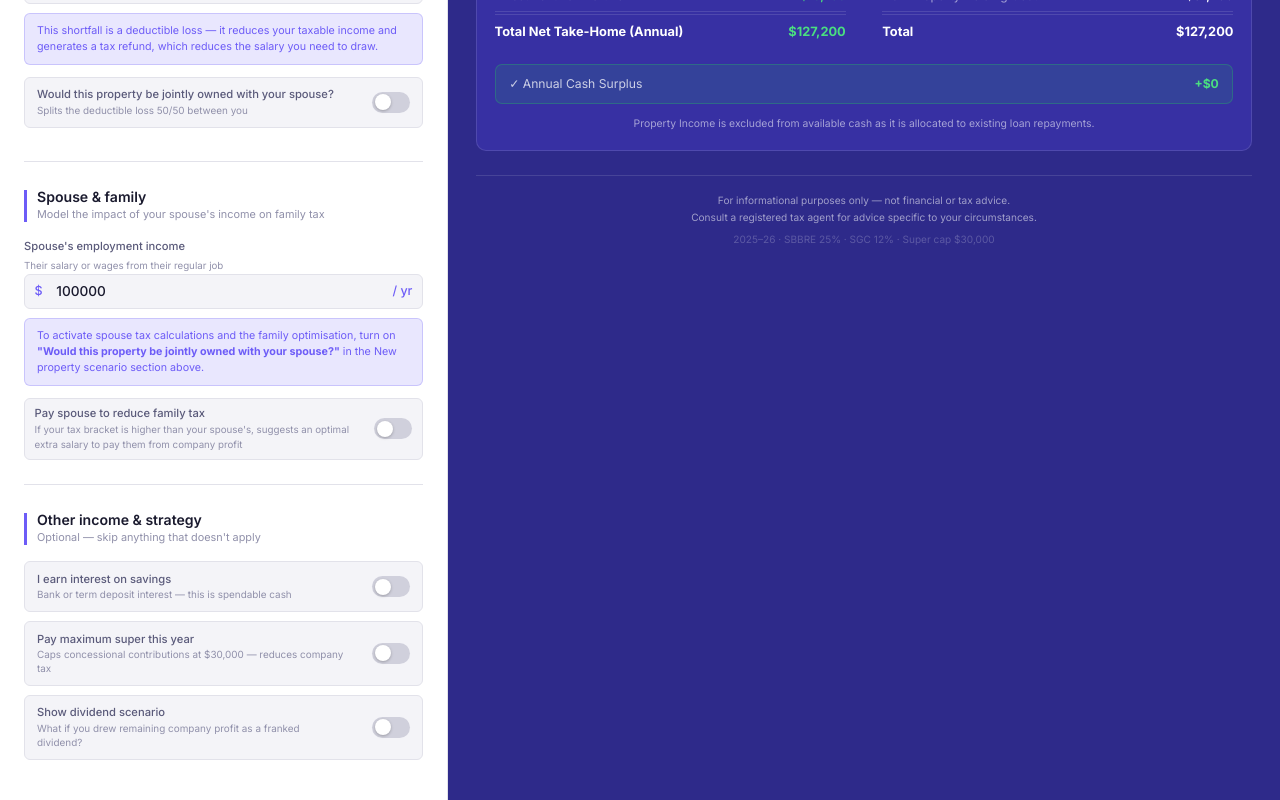
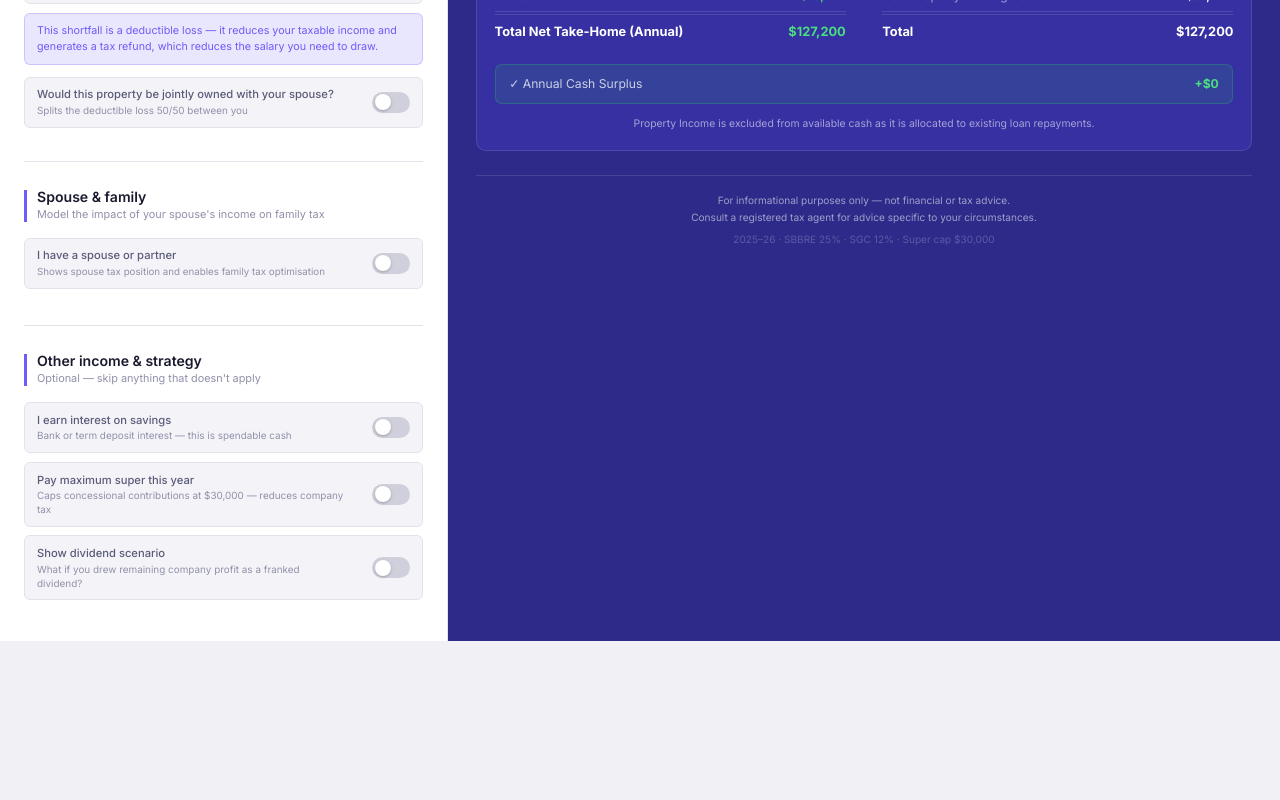
Before and after one commit to u1165139/sal-planner, a React (Vite) app: page / in a window 1280 px wide. Shown: the part 1113-1913 px from the top of the page. After the commit the page ends 1754 px from the top, so only its background shows below. Built offline with nearby package versions, Linux system fonts and the light colour scheme.

Commit message:
feat: refactor spouse handling in PersonalTaxBreakdown; replace jointOwnership with hasSpouse for clarity

```diff
--- a/src/core/schema.ts
+++ b/src/core/schema.ts
@@ -10,6 +10,7 @@ export const CalcInputsSchema = z.object({
   propertyIncome: z.number().min(0, "Property income must be positive"),
   maximiseSuper: z.boolean(),
   drawDividend: z.boolean(),
+  hasSpouse: z.boolean(),
   jointOwnership: z.boolean(),
   spouseOtherIncome: z.number().min(0, "Spouse other income must be positive"),
   spouseExternalSuperContribution: z.number().min(0),
--- a/src/core/selectors.ts
+++ b/src/core/selectors.ts
@@ -107,6 +107,7 @@ export const selectCashFlowSummary = createSelector(
       drawDividend: inputs.drawDividend,
       netDividend: results.netDividend,
       dividendTopUpTax: results.dividendTopUpTax,
+      hasSpouse: inputs.hasSpouse,
       jointOwnership: inputs.jointOwnership,
     };
   }
--- a/src/core/tax-engine.ts
+++ b/src/core/tax-engine.ts
@@ -111,6 +111,8 @@ export function calculateTaxStrategy(inputs: CalcInputs): CalcResults {
     maximiseSuper,
   } = inputs;
 
+  const hasSpouse = inputs.hasSpouse;
+
   // ── Base calculations ──────────────────────────────────────────────────────
   const businessRevenue = businessIncomeGST / 1.1;
   const netBusinessProfit = businessRevenue - deductibleExpenses;
@@ -144,7 +146,7 @@ export function calculateTaxStrategy(inputs: CalcInputs): CalcResults {
 
     let afterTaxSpouse = 0;
     let ngRefundSpouse = 0;
-    if (inputs.jointOwnership) {
+    if (hasSpouse) {
       const sGross = spouseSal + (inputs.spouseOtherIncome || 0);
       const sTaxWithout = calcTotalPersonalTax(sGross);
       const sTaxWith = calcTotalPersonalTax(Math.max(0, sGross - splitLossSpouse));
@@ -220,7 +222,7 @@ export function calculateTaxStrategy(inputs: CalcInputs): CalcResults {
   let spouseNgRefund = 0;
   let spouseTax = 0;
   let afterTaxSpouseSalary = 0;
-  if (inputs.jointOwnership) {
+  if (hasSpouse) {
     const sGross = recommendedSpouseSalary + (inputs.spouseOtherIncome || 0);
     const sTaxWithout = calcTotalPersonalTax(sGross);
     const sTaxWith = calcTotalPersonalTax(Math.max(0, sGross - splitLossSpouse));
@@ -254,7 +256,7 @@ export function calculateTaxStrategy(inputs: CalcInputs): CalcResults {
   let familyOptimisationActive = false;
   let familyOptimisationMessage = '';
 
-  if (inputs.optimiseFamilyTax && inputs.jointOwnership) {
+  if (inputs.optimiseFamilyTax && hasSpouse) {
     const spouseBase = inputs.spouseOtherIncome || 0;
 
     // Owner's marginal rate on the current salary
@@ -436,7 +438,7 @@ export function calculateTaxStrategy(inputs: CalcInputs): CalcResults {
     }
   }
 
-  const finalSuperResult = familyOptimisationActive && inputs.optimiseFamilyTax && inputs.jointOwnership
+  const finalSuperResult = familyOptimisationActive && inputs.optimiseFamilyTax && hasSpouse
     ? calculateSuperContribution(recommendedOwnerSalary, recommendedSpouseSalary, maximiseSuper, Math.max(0, netBusinessProfit - recommendedOwnerSalary - recommendedSpouseSalary), inputs.spouseExternalSuperContribution > 0 ? inputs.spouseExternalSuperContribution : (inputs.spouseOtherIncome || 0) * SUPER_RATE)
     : superResult;
 
--- a/src/core/types.ts
+++ b/src/core/types.ts
@@ -8,6 +8,7 @@ export interface CalcInputs {
   propertyIncome: number;
   maximiseSuper: boolean;
   drawDividend: boolean;
+  hasSpouse: boolean;
   jointOwnership: boolean;
   spouseOtherIncome: number;
   spouseExternalSuperContribution: number;
--- a/src/features/calculator/WizardInput.tsx
+++ b/src/features/calculator/WizardInput.tsx
@@ -151,15 +151,31 @@ export function WizardInput() {
           <div className="section-label-sub">Model the impact of your spouse's income on family tax</div>
         </div>
 
+        <div
+          className="toggle-row"
+          style={{ marginBottom: '0.75rem', cursor: 'pointer' }}
+          onClick={() => {
+            const next = !inputs.hasSpouse;
+            set('hasSpouse')(next);
+            if (!next) {
+              set('optimiseFamilyTax')(false);
+              set('spouseOtherIncome')(0);
+              set('spouseExternalSuperContribution')(0);
+            }
+          }}
+        >
+          <div>
+            <div className="toggle-label">I have a spouse or partner</div>
+            <div className="toggle-sublabel">Shows spouse tax position and enables family tax optimisation</div>
+          </div>
+          <div className={`toggle-switch ${inputs.hasSpouse ? 'on' : ''}`} />
+        </div>
+
+        {inputs.hasSpouse && (
+          <>
             {renderInput("Spouse's employment income", 'Their salary or wages from their regular job', 'spouseOtherIncome', '/ yr')}
 
-        {inputs.spouseOtherIncome > 0 && !inputs.jointOwnership && (
-          <div className="info-box" style={{ marginTop: '0.5rem' }}>
-            To activate spouse tax calculations and the family optimisation, turn on <strong>"Would this property be jointly owned with your spouse?"</strong> in the New property scenario section above.
-          </div>
-        )}
-
-        {inputs.maximiseSuper && (
+            {inputs.maximiseSuper && inputs.hasSpouse && (
               <>
                 <InputField
                   label="Spouse's employer super (annual)"
@@ -189,6 +205,8 @@ export function WizardInput() {
               <div className="info-box" style={{ marginTop: '0.5rem' }}>
                 Joint property ownership is on — the investment loss and rental income are split 50/50 on your tax returns.
               </div>
+            )}
+          </>
         )}
       </div>
 
--- a/src/features/results/PersonalTaxBreakdown.tsx
+++ b/src/features/results/PersonalTaxBreakdown.tsx
@@ -141,7 +141,7 @@ export function PersonalTaxBreakdown() {
 
   if (!results) return null;
 
-  const hasSpouse = inputs.jointOwnership;
+  const hasSpouse = inputs.hasSpouse;
 
   // Compute owner figures:
   const ownerGross = results.recommendedSalary + results.basePersonalTaxableIncome + (inputs.drawDividend ? results.grossedUpDividend : 0);
--- a/src/hooks/useSalaryOptimization.ts
+++ b/src/hooks/useSalaryOptimization.ts
@@ -14,6 +14,7 @@ const DEFAULT_INPUTS: CalcInputs = {
   propertyIncome: 35000,
   maximiseSuper: false,
   drawDividend: false,
+  hasSpouse: false,
   jointOwnership: false,
   spouseOtherIncome: 100000,
   spouseExternalSuperContribution: 0,
```
Lines whose indentation alone changed are shown as unchanged.
